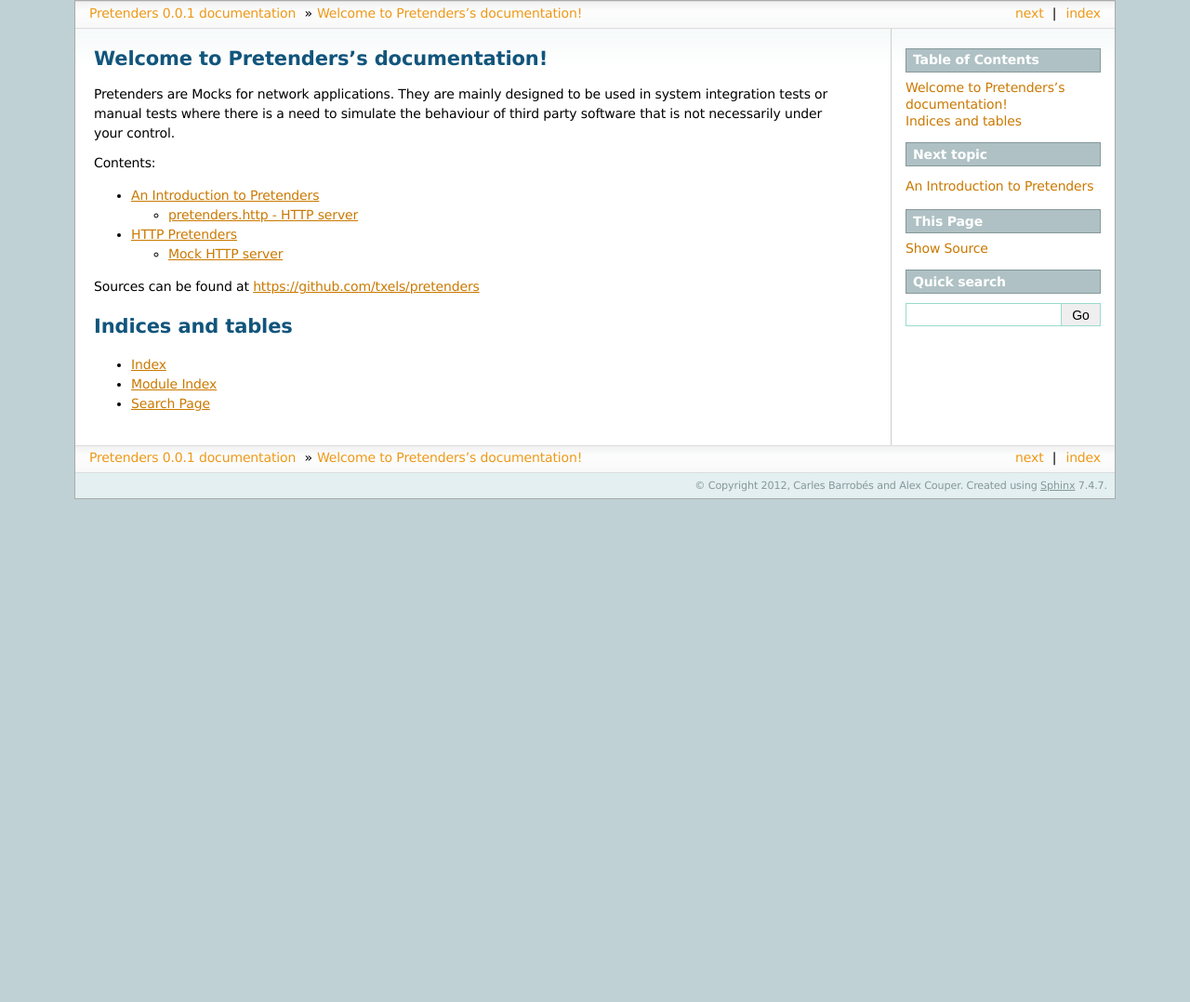
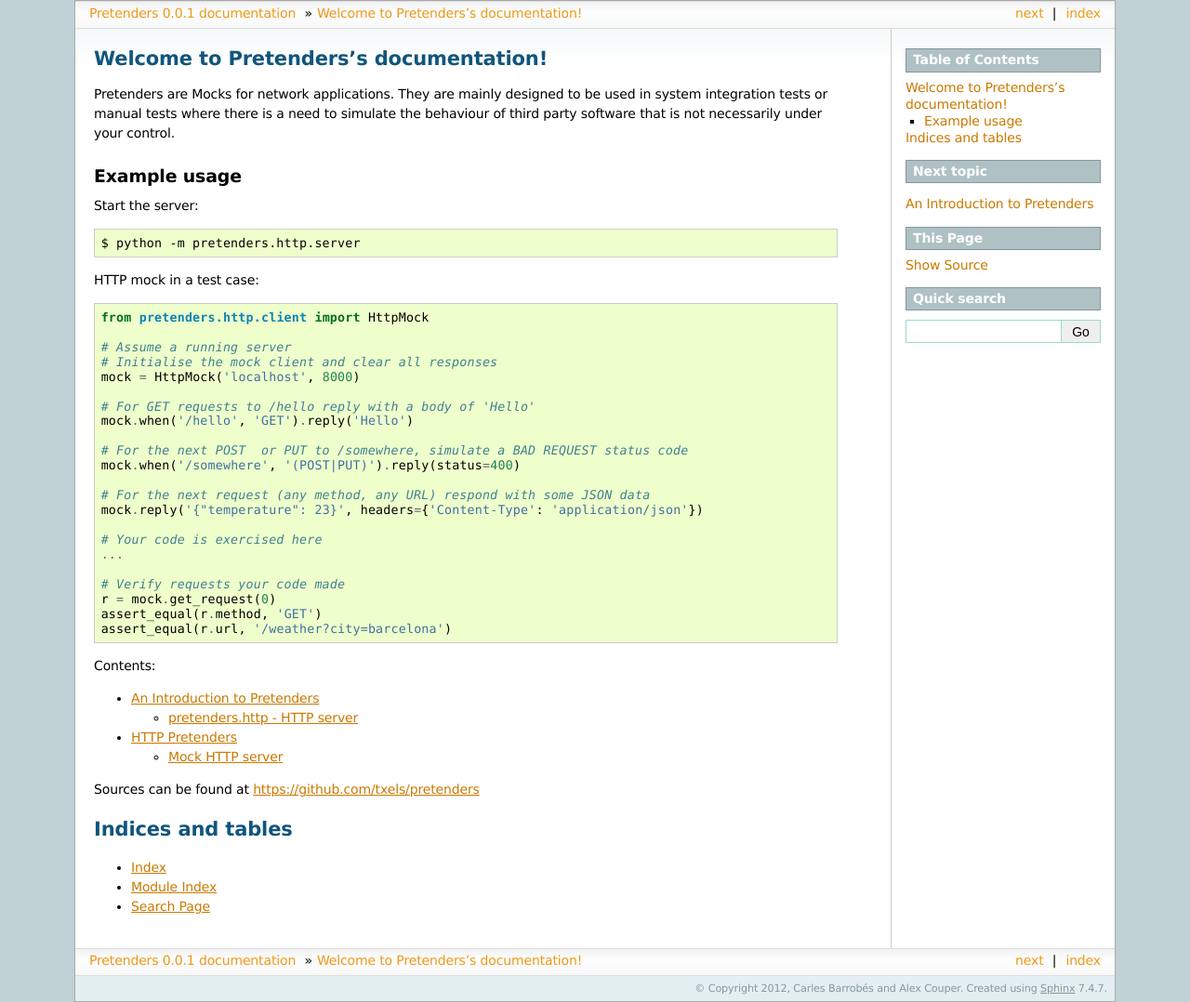
Before and after one commit to pretenders/pretenders, a Sphinx documentation site: the page built from docs/index.rst, in a window 1280 px wide. Shown: the whole page at 93% size. Built offline with Sphinx 7.4.7, drawn with Linux system fonts in a browser that asks for light colours; before the commit the page ends 900 px from its top, so only the background shows below that.

Commit message:
Document example usage with new API

```diff
--- a/docs/index.rst
+++ b/docs/index.rst
@@ -10,6 +10,40 @@
 used in system integration tests or manual tests where there is a need to
 simulate the behaviour of third party software that is not necessarily under
 your control.
+
+Example usage
+-------------
+
+Start the server::
+
+    $ python -m pretenders.http.server
+
+HTTP mock in a test case::
+
+    from pretenders.http.client import HttpMock
+
+    # Assume a running server
+    # Initialise the mock client and clear all responses
+    mock = HttpMock('localhost', 8000)
+
+    # For GET requests to /hello reply with a body of 'Hello'
+    mock.when('/hello', 'GET').reply('Hello')
+
+    # For the next POST  or PUT to /somewhere, simulate a BAD REQUEST status code
+    mock.when('/somewhere', '(POST|PUT)').reply(status=400)
+
+    # For the next request (any method, any URL) respond with some JSON data
+    mock.reply('{"temperature": 23}', headers={'Content-Type': 'application/json'})
+
+    # Your code is exercised here
+    ...
+
+    # Verify requests your code made
+    r = mock.get_request(0)
+    assert_equal(r.method, 'GET')
+    assert_equal(r.url, '/weather?city=barcelona')
+
+
 
 Contents:
 
```
